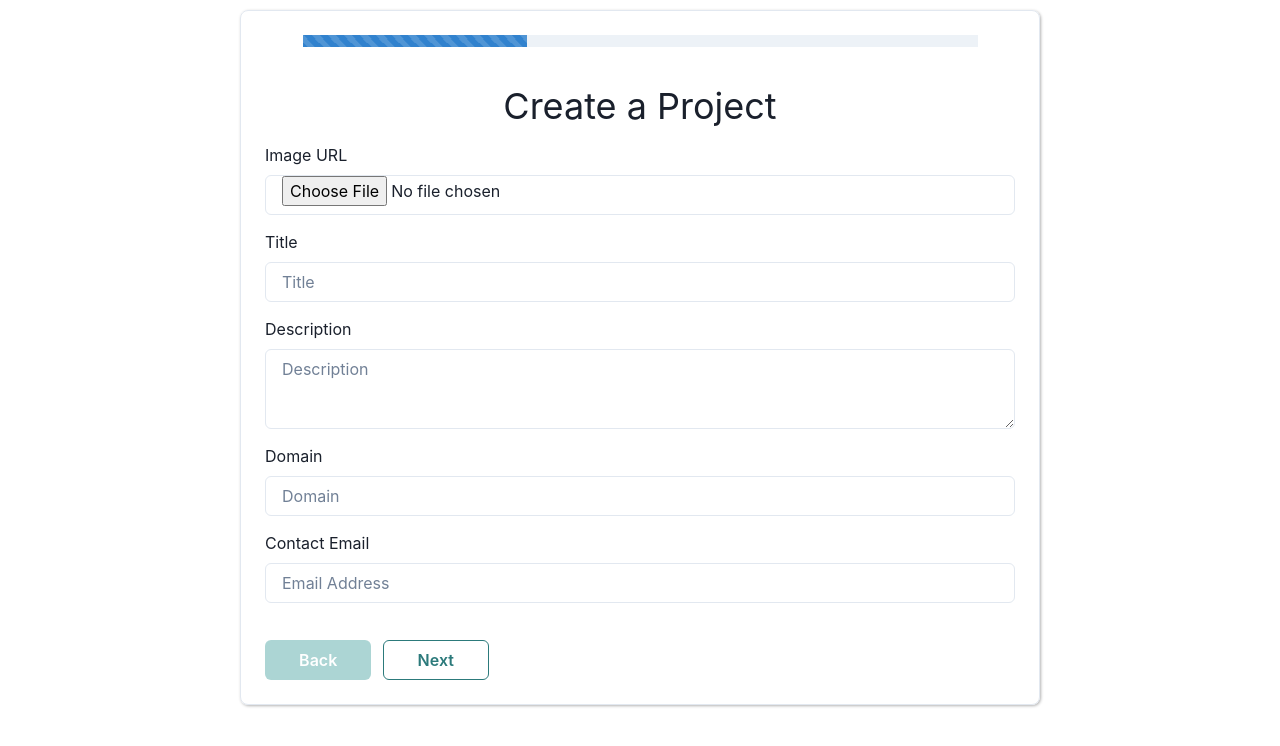
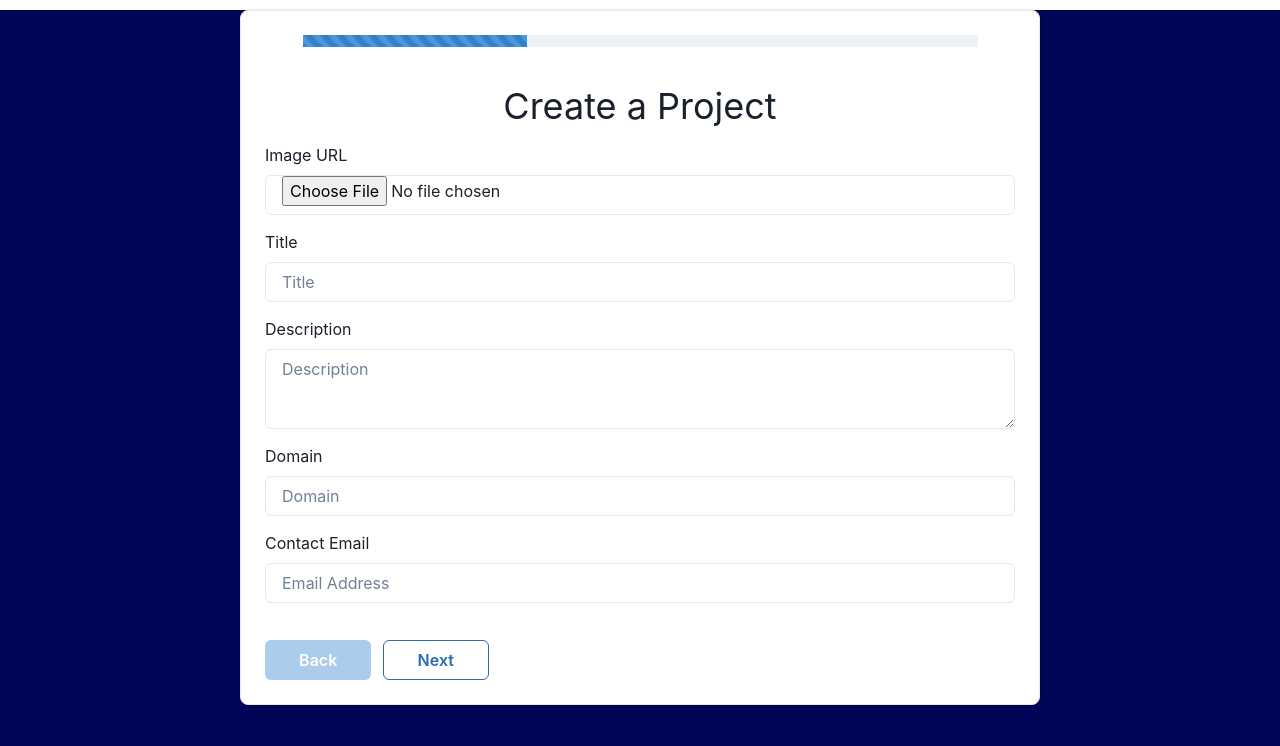
Before and after one commit to faizahsayyid/nasa-space-apps-2023, a React (Vite) app in the folder client/: page /createproject in a window 1280 px wide. Shown: the top 746 px of the page. Built offline with nearby package versions, Linux system fonts and the light colour scheme.

Commit message:
colour update

```diff
--- a/client/src/pages/CreateProject.jsx
+++ b/client/src/pages/CreateProject.jsx
@@ -331,8 +331,11 @@ export const CreateProject = () => {
   const [progress, setProgress] = useState(33.33)
 
   return (
+    <div style={{ backgroundColor: '#000657', minHeight: '100vh' }}>
+
     <>
       <Box
+        bg="white"
         borderWidth="1px"
         rounded="lg"
         shadow="1px 1px 3px rgba(0,0,0,0.3)"
@@ -351,7 +354,7 @@ export const CreateProject = () => {
                   setProgress(progress - 33.33)
                 }}
                 isDisabled={step === 1}
-                colorScheme="teal"
+                colorScheme="blue"
                 variant="solid"
                 w="7rem"
                 mr="5%">
@@ -368,7 +371,7 @@ export const CreateProject = () => {
                     setProgress(progress + 33.33)
                   }
                 }}
-                colorScheme="teal"
+                colorScheme="blue"
                 variant="outline">
                 Next
               </Button>
@@ -394,5 +397,6 @@ export const CreateProject = () => {
         </ButtonGroup>
       </Box>
     </>
+    </div>
   )
 }
```
